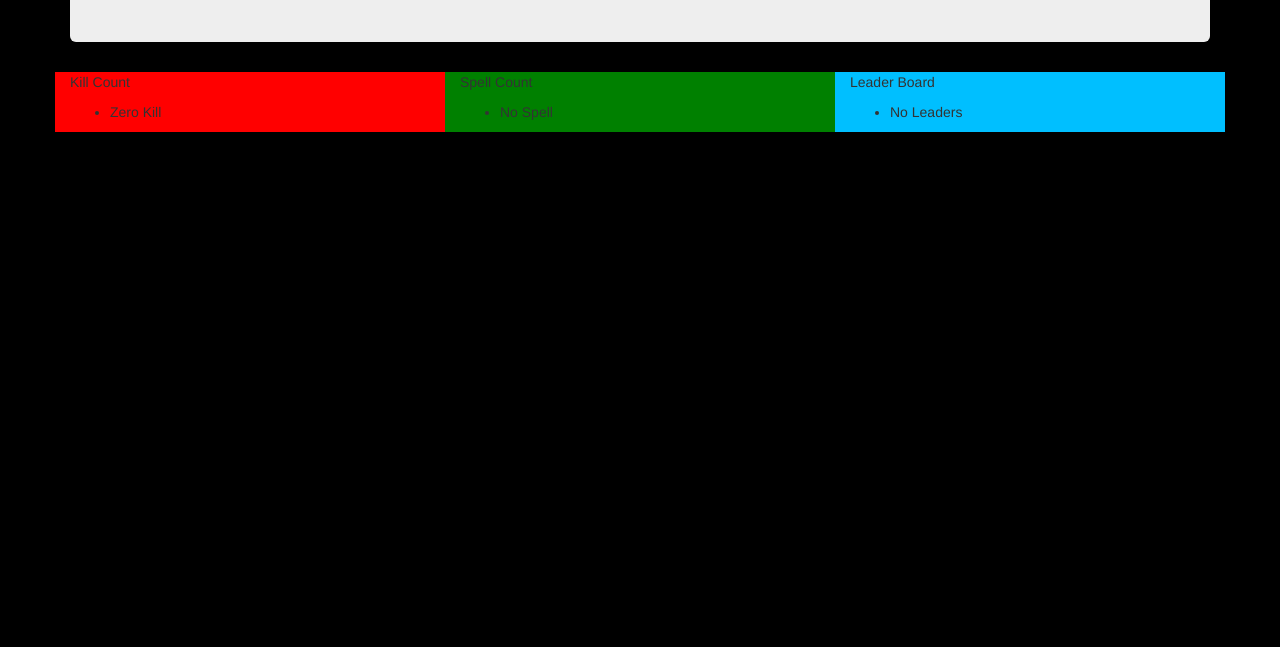
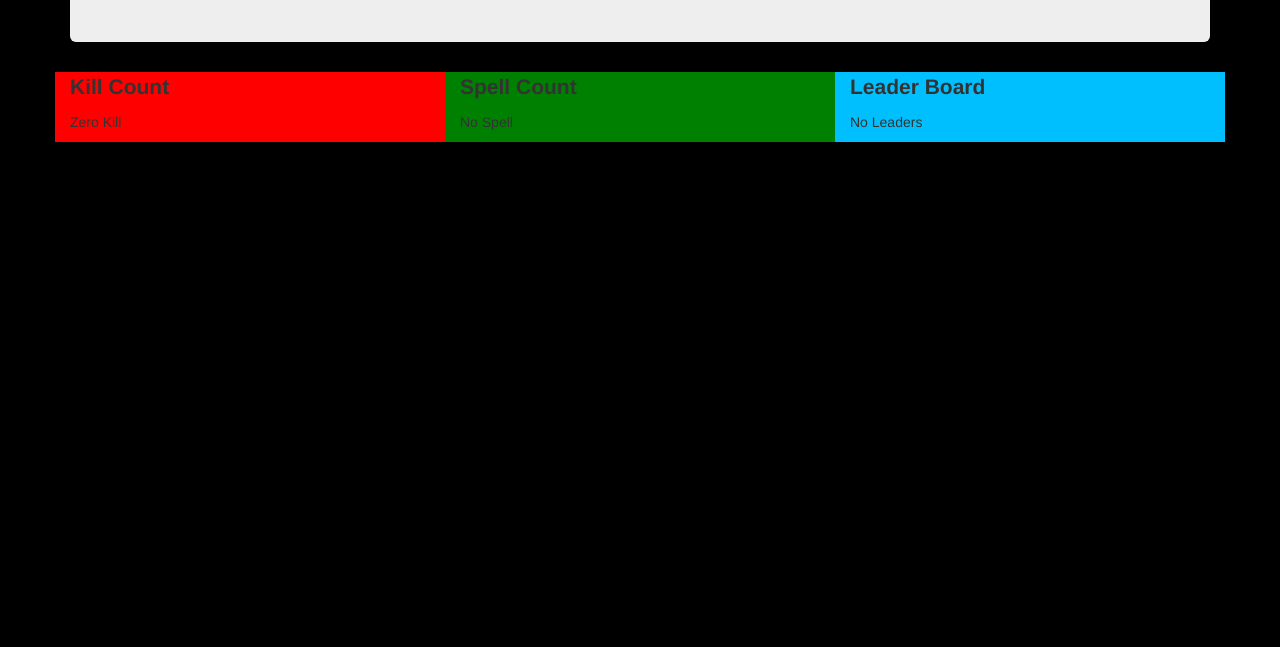
Before and after one commit to triyuga/ZombieScoreboard, a website: page src/index.html in a window 1280 px wide. Shown: the part 153-800 px from the top of the page. Drawn offline with nearby package versions, Linux system fonts and the light colour scheme; files that its build step writes are made by us from their sources.

Commit message:
Give columns so weight

```diff
--- a/src/index.html
+++ b/src/index.html
@@ -13,22 +13,22 @@
         </div>
 		<div class="row">
 			<div class="col-sm-4" style="background-color: red">
-				<p>Kill Count</p>
-				<ul id="killCount" >
+				<p class="coloum-title">Kill Count</p>
+				<ul id="killCount" class="disp-list">
 					<!-- jQuery dumps killCount <li> here-->
 				</ul>
 			</div>
 
 			<div class="col-sm-4" style="background-color: green">
-				<p>Spell Count</p>
-				<ul id="spellCount">
+				<p class="coloum-title">Spell Count</p>
+				<ul id="spellCount" class="disp-list">
 					<!-- jQuery dumps spellCount <li> here-->
 				</ul>
 			</div>
 
 			<div class="col-sm-4" style="background-color: deepskyblue">
-				<p>Leader Board</p>
-				<ul id="leaderBoard">
+				<p class="coloum-title">Leader Board</p>
+				<ul id="leaderBoard" class="disp-list">
 					<!-- jQuery dumps leaderBoard <li> here-->
 				</ul>
 			</div>
```
